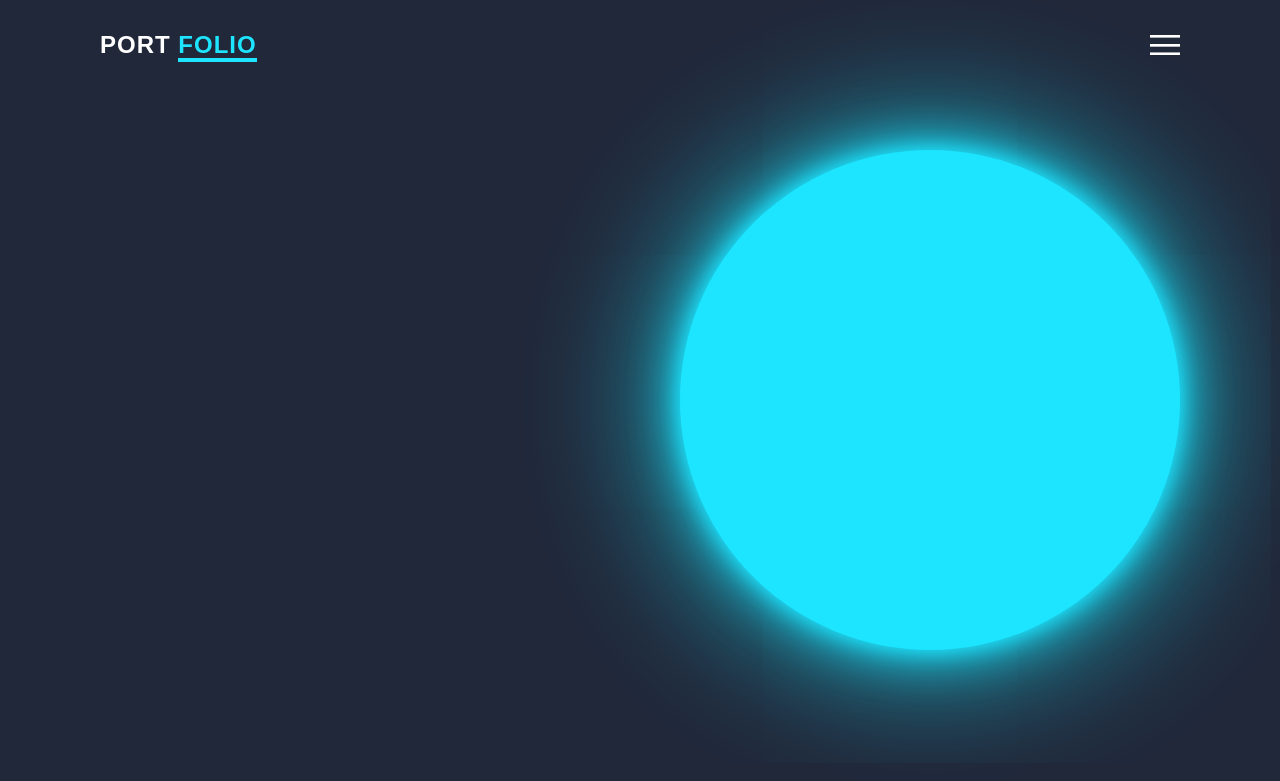
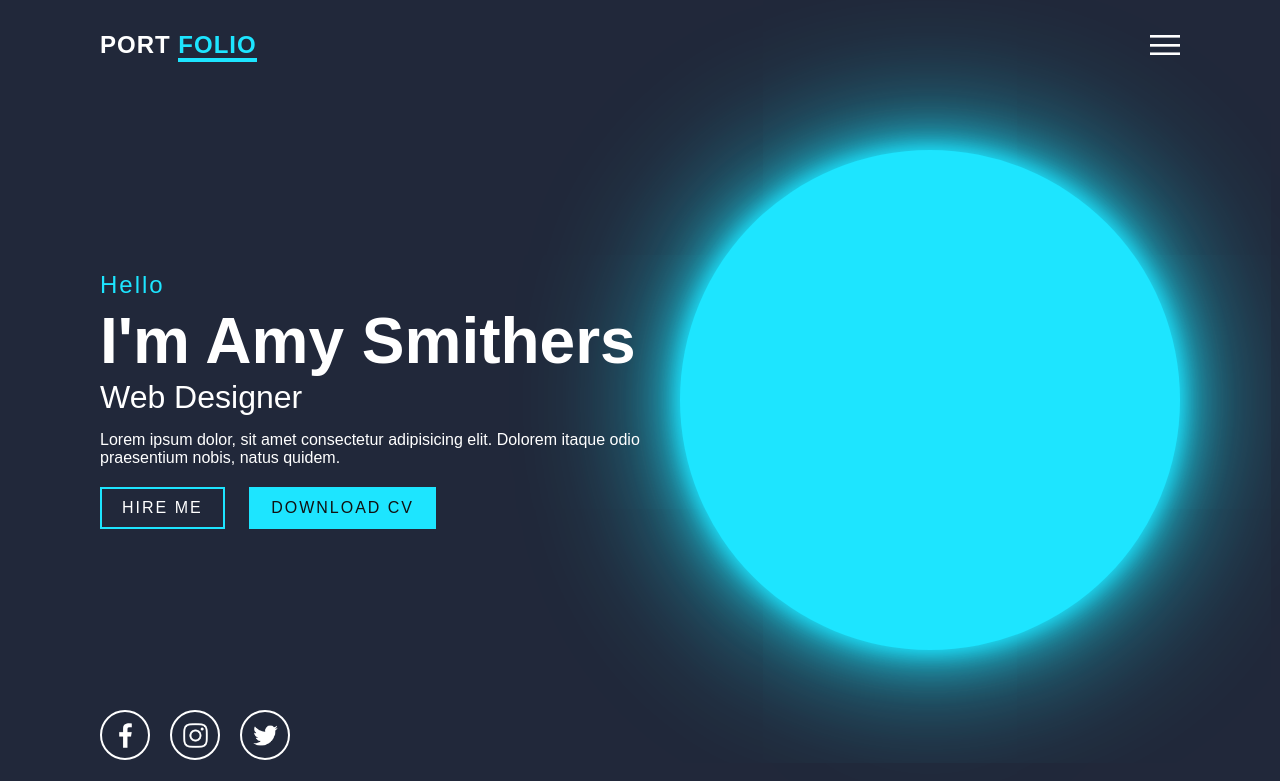
Before and after one commit to Amasias-Rodriguez/Res-portfolio, a plain HTML site: page res-port/index.html in a window 1280 px wide. Shown: the top 781 px of the page. Drawn offline with Linux system fonts and the light colour scheme.

Commit message:
Update index.html

```diff
--- a/res-port/index.html
+++ b/res-port/index.html
@@ -15,6 +15,30 @@
             <div class="toggle"></div>
         </header>
         <img src="images/girl.png" class="girl">
+        <div class="content">
+            <div class="contentBx">
+                <h4>Hello</h4>
+                <h2>I'm <span>Amy Smithers</span></h2>
+                <h3>Web Designer</h3>
+                <p>Lorem ipsum dolor, sit amet consectetur adipisicing elit. Dolorem itaque odio praesentium nobis, natus quidem.</p>
+                <a href="#">Hire Me</a>
+                <a href="#">Download CV</a>
+            </div>
+        </div>
+        <ul class="sci">
+            <li><a href="#"><img src="/images/facebook.png" alt=""></a></li>
+            <li><a href="#"><img src="/images/instagram.png" alt=""></a></li>
+            <li><a href="#"><img src="/images/twitter.png" alt=""></a></li>
+        </ul>
+        <ul class="menu">
+            <li><a href="#">Home</a></li>
+            <li><a href="#">About</a></li>
+            <li><a href="#">Services</a></li>
+            <li><a href="#">Word</a></li>
+            <li><a href="#">Resume</a></li>
+            <li><a href="#">Contact</a></li>
+            <li><a href="#">Home</a></li>
+        </ul>
     </section>
     <script src="main.js"></script>
 </body>
```
